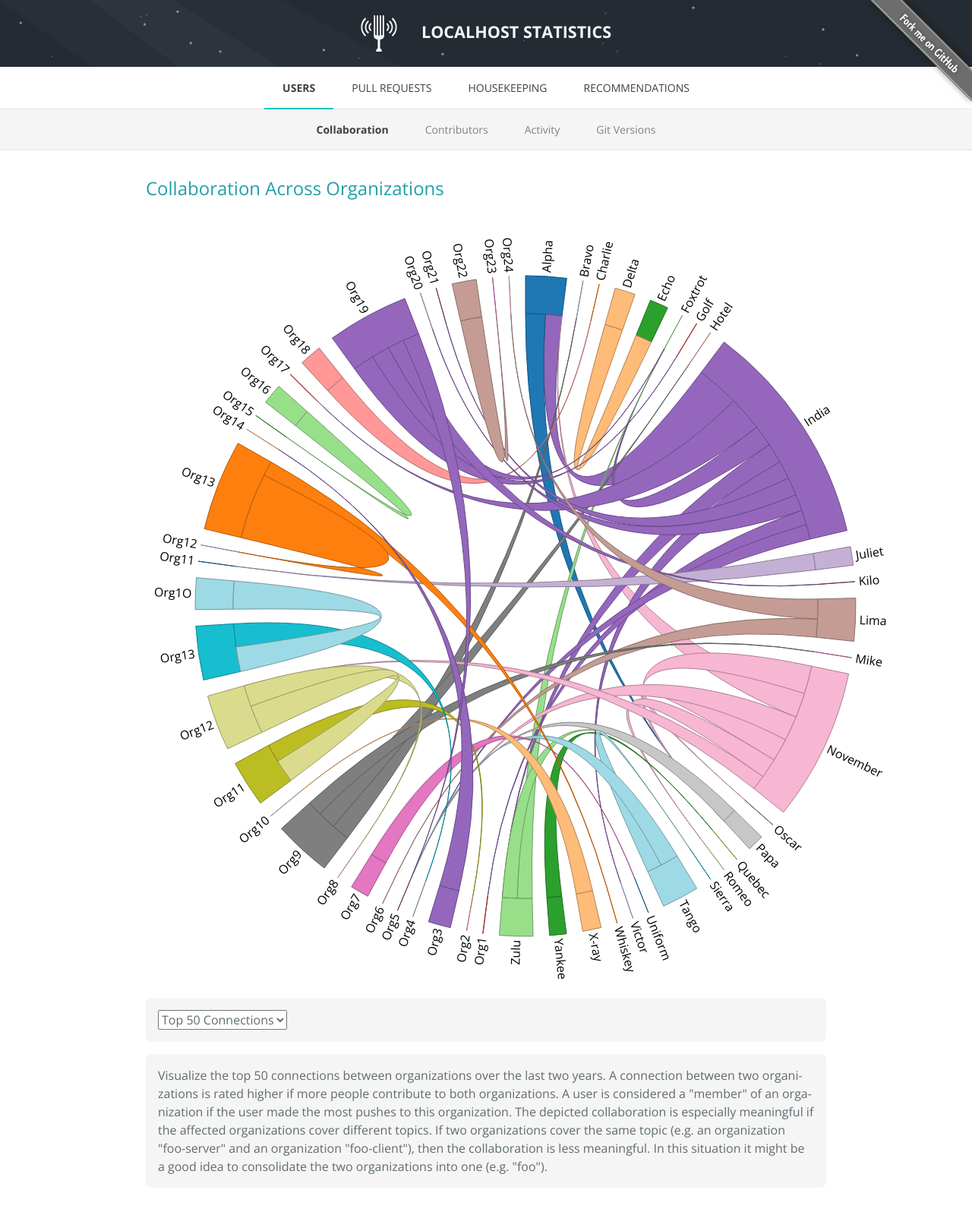
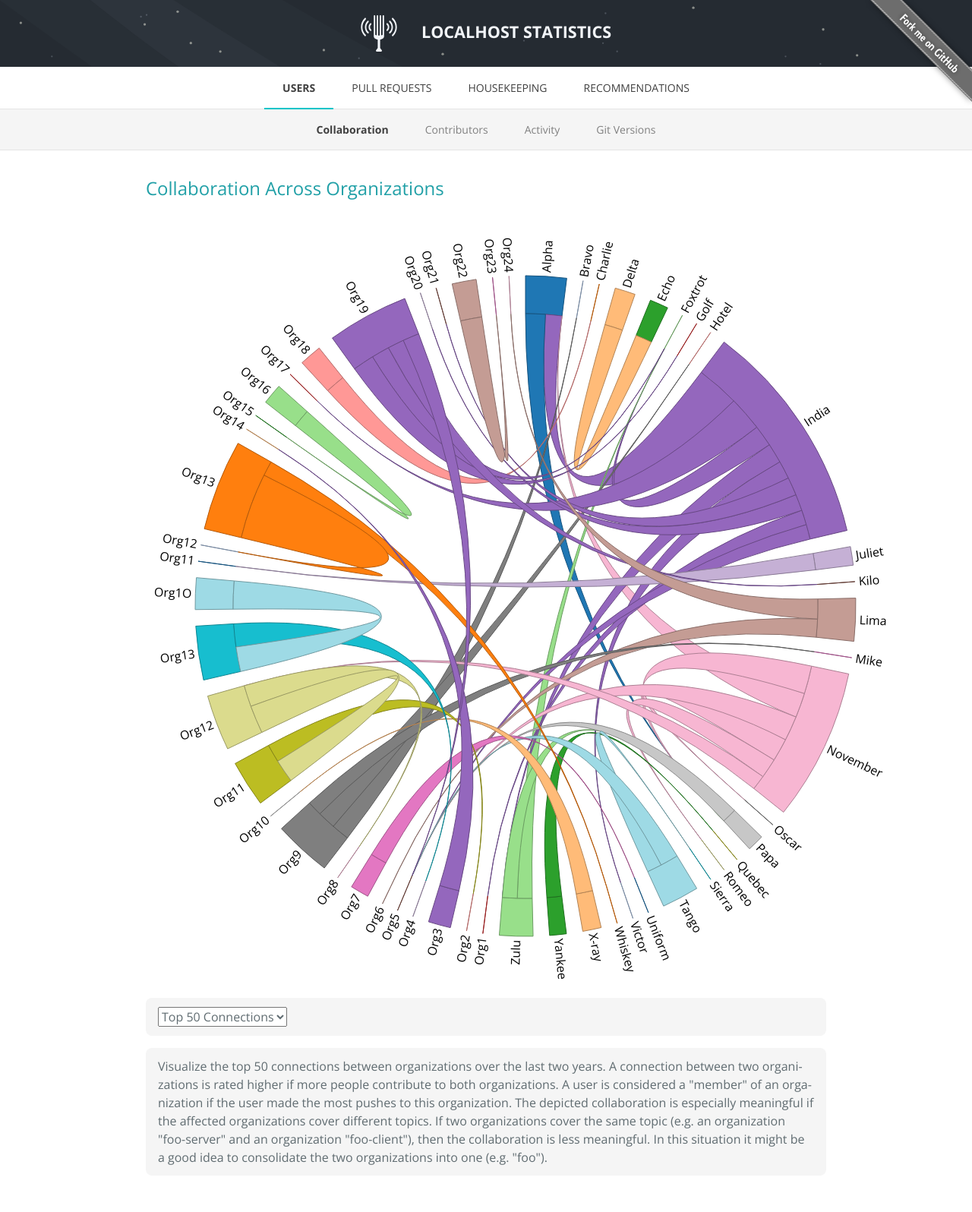
Before and after one commit to Autodesk/hubble, a Jekyll site: the page built from docs/index.html, in a window 1280 px wide. Shown: the whole page at 76% size. Built offline with Jekyll 4.4.1, drawn with Linux system fonts in a browser that asks for light colours; nearby versions of some CDN libraries.

Commit message:
Tweaked margins in info boxes.

```diff
--- a/docs/_layouts/default.html
+++ b/docs/_layouts/default.html
@@ -21,7 +21,7 @@
 		<link rel="apple-touch-icon" sizes="180x180" href="{{ site.baseurl }}/apple-touch-icon-180x180.png?version=7c4fcab">
 		<link rel="stylesheet" type="text/css" href="{{ site.baseurl }}/assets/css/normalize.css?version=7c4fcab" media="screen">
 		<link rel="stylesheet" type="text/css" href="https://fonts.googleapis.com/css?family=Open+Sans:400,400i,700,700i" media="screen">
-		<link rel="stylesheet" type="text/css" href="{{ site.baseurl }}/assets/css/stylesheet.css?version=13422f9" media="screen">
+		<link rel="stylesheet" type="text/css" href="{{ site.baseurl }}/assets/css/stylesheet.css?version=831ece5" media="screen">
 		<script src="https://code.jquery.com/jquery-3.2.1.min.js"></script>
 		<script src="https://d3js.org/d3.v4.min.js"></script>
 		<script src="https://momentjs.com/downloads/moment-with-locales.min.js"></script>
--- a/docs/assets/css/stylesheet.css
+++ b/docs/assets/css/stylesheet.css
@@ -427,9 +427,14 @@ a
 	font-size: 1rem;
 }
 
+.info-box p:first-child
+{
+	padding-top: 0.75rem;
+}
+
 .info-box p:last-child
 {
-	padding-bottom: 1rem;
+	padding-bottom: 0.75rem;
 }
 
 /* Large size (lg) */
```
